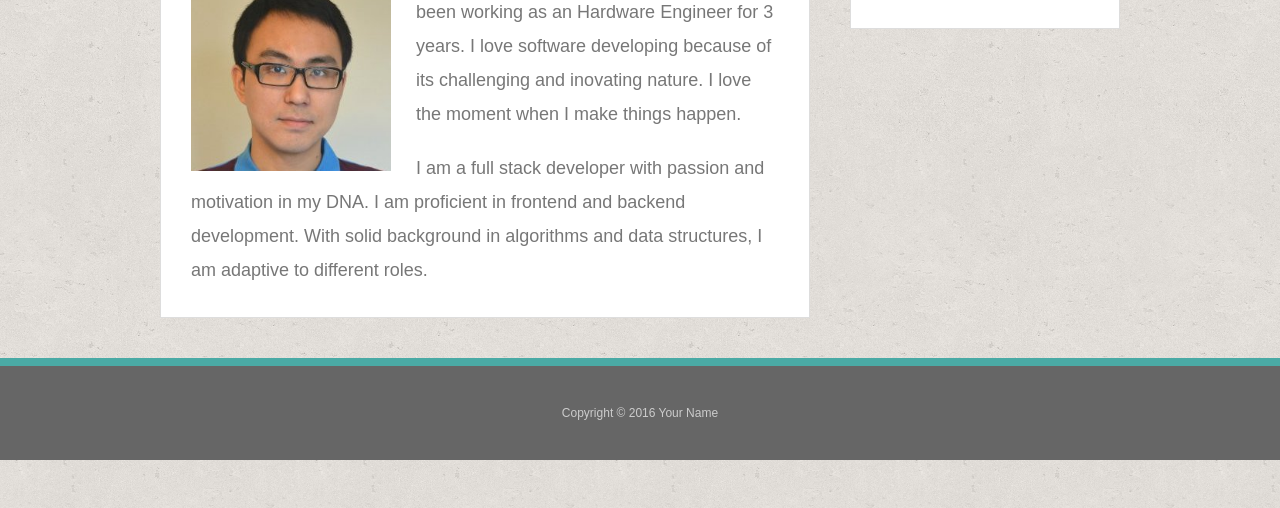
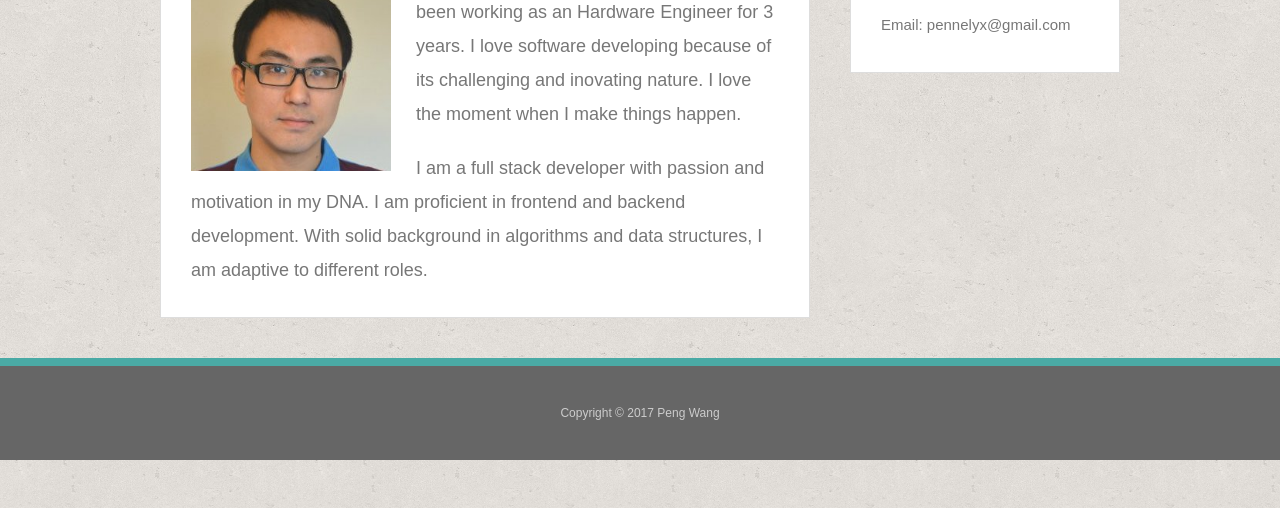
Before and after one commit to pennelyx/Portfolio, a plain HTML site: page index.html in a window 1280 px wide. Shown: the part 292-800 px from the top of the page. Drawn offline with nearby package versions, Linux system fonts and the light colour scheme.

Commit message:
update email

```diff
--- a/assets/css/style.css
+++ b/assets/css/style.css
@@ -240,3 +240,9 @@ input[type=submit] {
 
   border: 0 none;
 }
+
+
+.contactInfo{
+  font-size: 15px;
+  padding-top: 10px;
+}
--- a/index.html
+++ b/index.html
@@ -41,7 +41,6 @@
           <p>I got a PhD in Electrical Engineering and has been working as an Hardware Engineer for 3 years. I love software developing because of its challenging and inovating nature. I love the moment when I make things happen.  </p>
 
           <p>I am a full stack developer with passion and motivation in my DNA. I am proficient in frontend and backend development. With solid background in algorithms and data structures, I am adaptive to different roles. </p>
-
         </section>
       </div>
 
@@ -53,6 +52,7 @@
 
           <a href="https://github.com/pennelyx"><img src="assets/images/github-128.png" class="social" alt="GitHub" /></a>
           <a href="https://www.linkedin.com/in/pwang3"><img src="assets/images/linkedin-128.png" class="social" alt="LinkedIn" /></a>
+          <p class="contactInfo"> Email: pennelyx@gmail.com </p>
         </section>
 
        </div>
@@ -61,7 +61,7 @@
 
  <footer>
     <div class="containerhead">
-      Copyright &copy; 2016 Your Name
+      Copyright &copy; 2017 Peng Wang
     </div>
   </footer>
 
```
